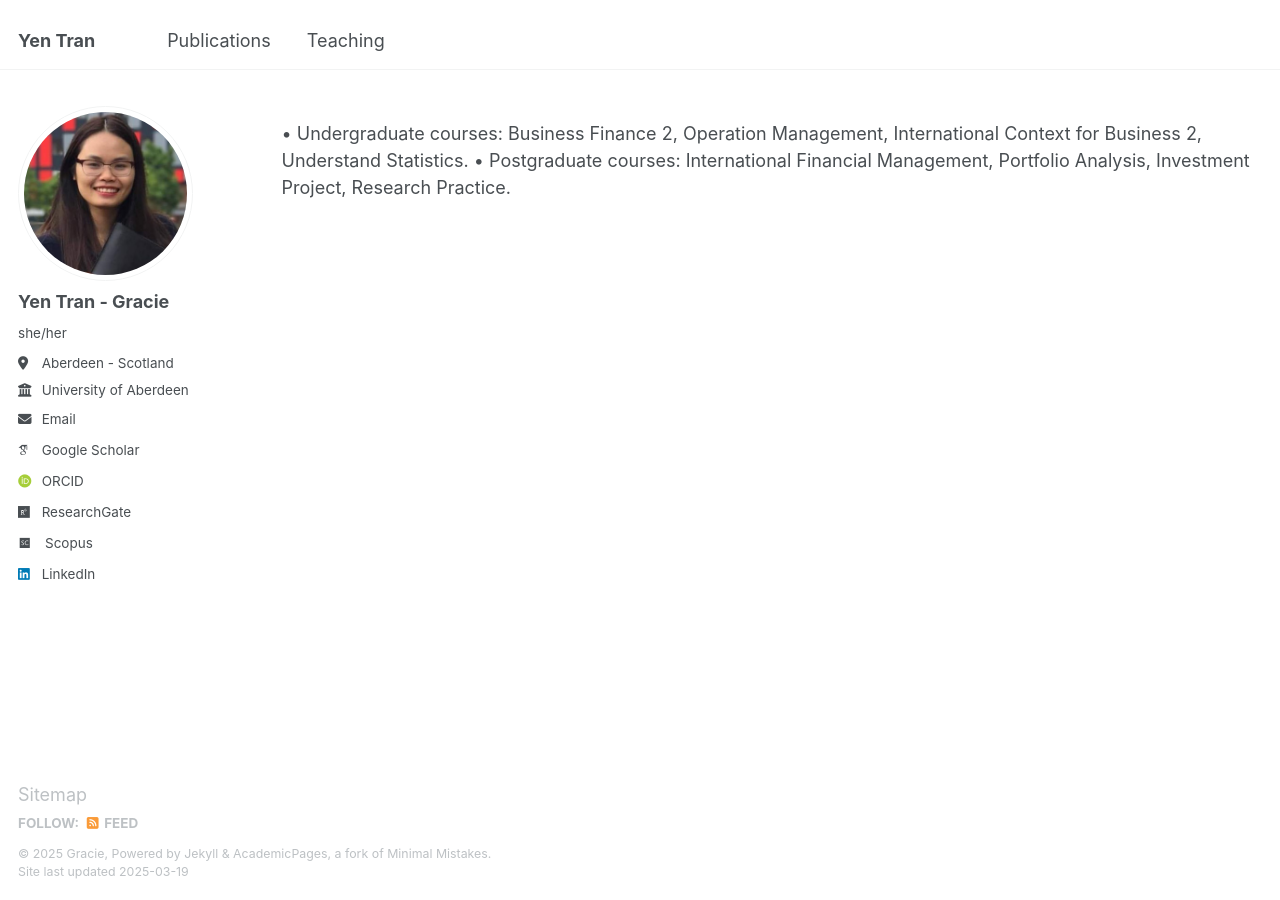
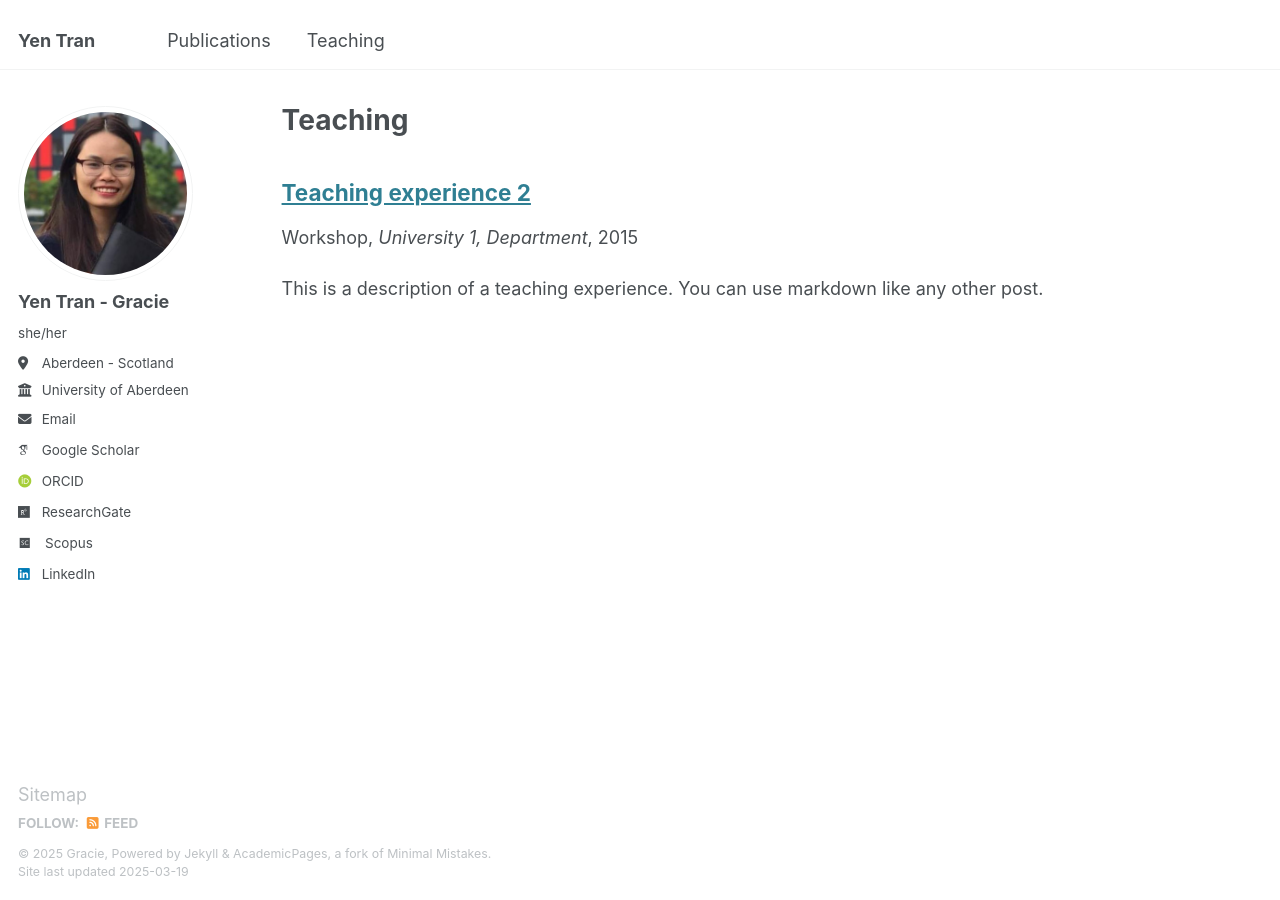
Before and after one commit to Graciesgrace/mywebpage, a Jekyll site: the page built from _pages/teaching.html, in a window 1280 px wide. Built offline with Jekyll 4.4.1, drawn with Linux system fonts in a browser that asks for light colours; some web fonts are replaced; a file with an impossible date is left out.

Commit message:
Update teaching.html

```diff
--- a/_pages/teaching.html
+++ b/_pages/teaching.html
@@ -1,9 +1,12 @@
 ---
 layout: archive
-title: ""
+title: "Teaching"
 permalink: /teaching/
 author_profile: true
 ---
 
-•	Undergraduate courses: Business Finance 2, Operation Management, International Context for Business 2, Understand Statistics.
-•	Postgraduate courses: International Financial Management, Portfolio Analysis, Investment Project, Research Practice.
+{% include base_path %}
+
+{% for post in site.teaching reversed %}
+  {% include archive-single.html %}
+{% endfor %}
```
